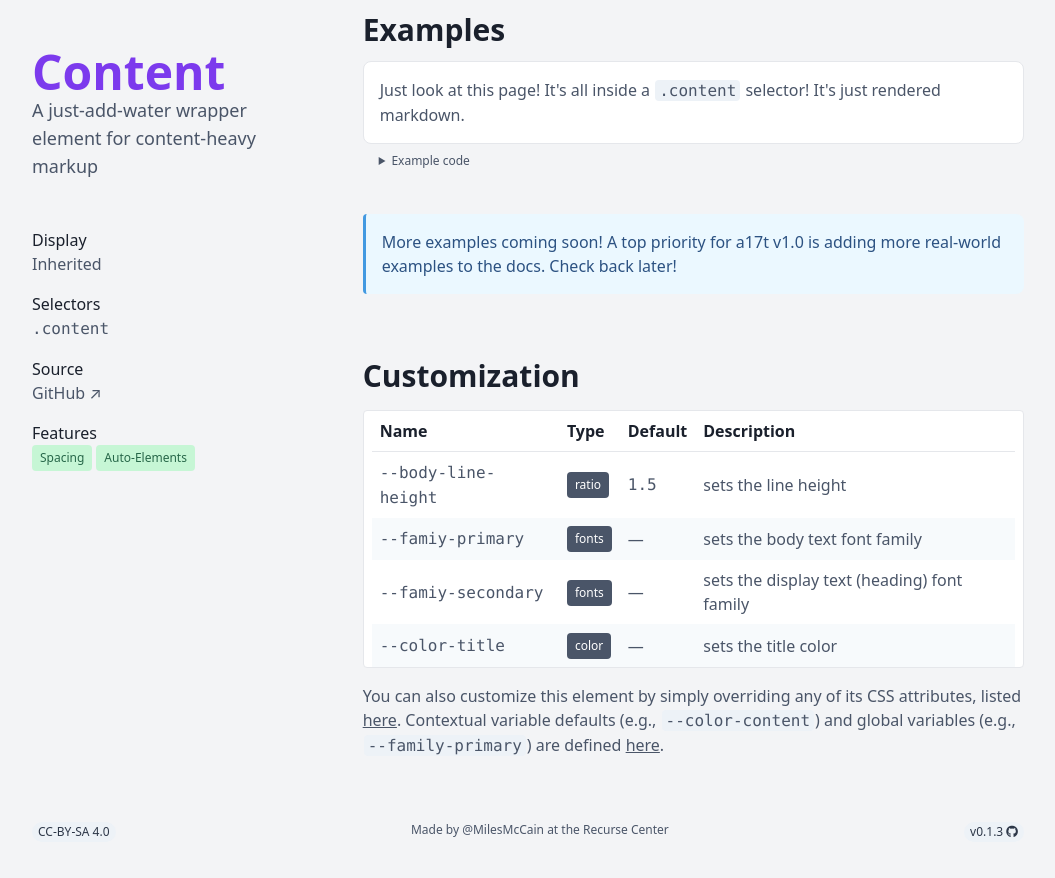
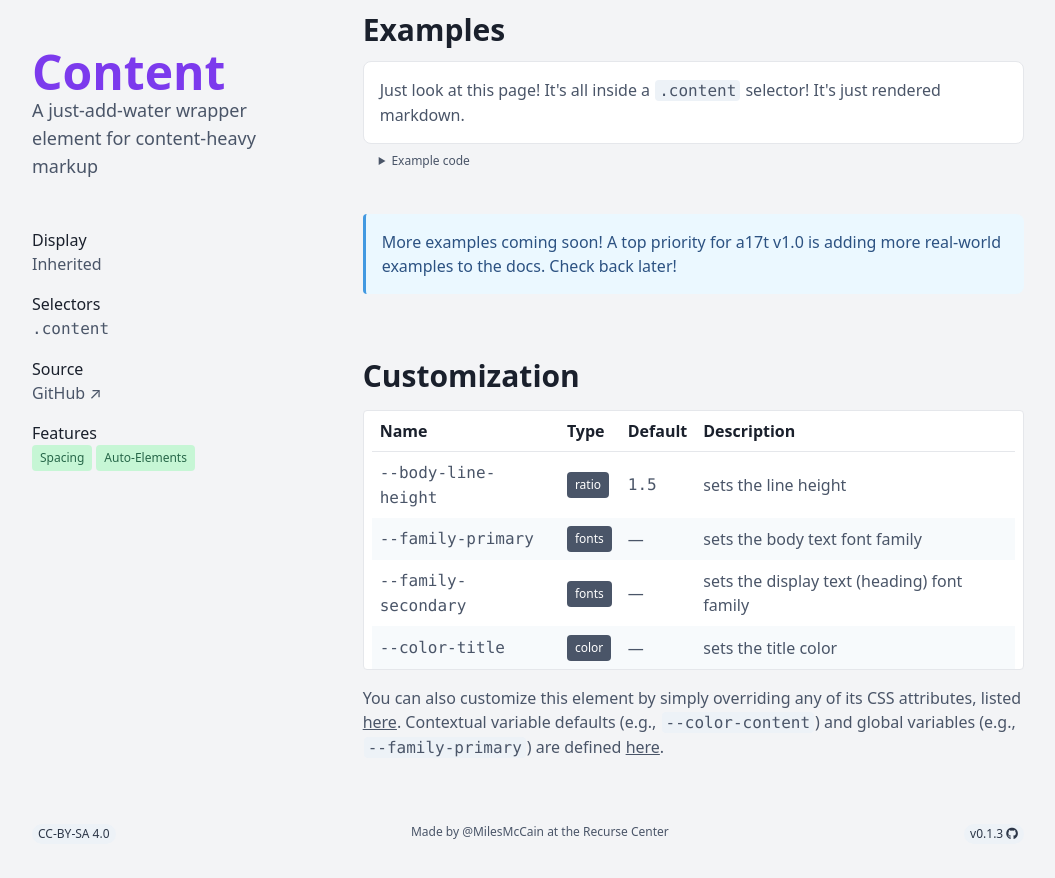
Before and after one commit to milesmcc/a17t, a Jekyll site: the page built from docs/typography/content.md, in a window 1280 px wide and 900 px high, scrolled down 2074 px. Shown: the top 878 px of the window, without its empty margins (112-1167 px from the left). Built offline with Jekyll 4.4.1, drawn with Linux system fonts in a browser that asks for light colours; nearby versions of some CDN libraries; comment, search, counter and statistics services are not loaded.

Commit message:
content.md: fix famiy -> family typo

```diff
--- a/docs/typography/content.md
+++ b/docs/typography/content.md
@@ -19,10 +19,10 @@ variables:
     type: ratio
     description: sets the line height
     default: 1.5
-  - name: --famiy-primary
+  - name: --family-primary
     type: fonts
     description: sets the body text font family
-  - name: --famiy-secondary
+  - name: --family-secondary
     type: fonts
     description: sets the display text (heading) font family
   - name: --color-title
```
